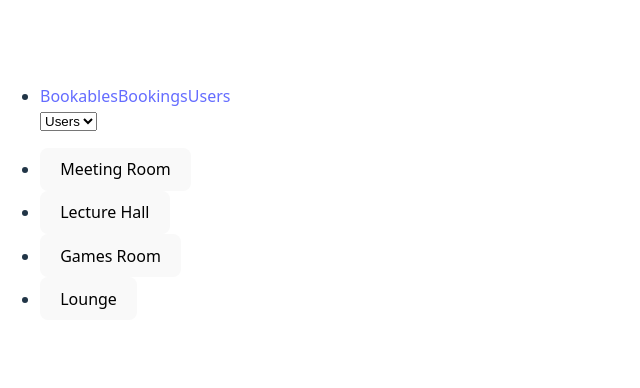
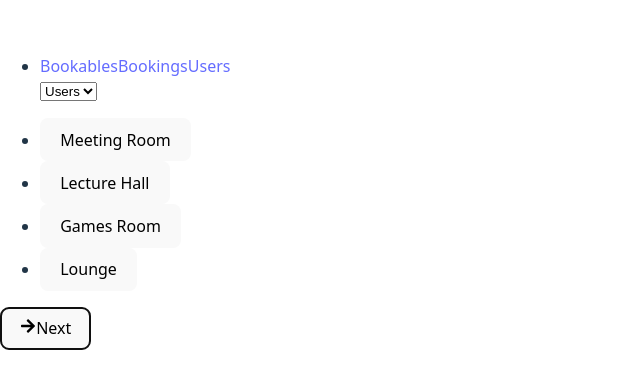
Before and after one commit to xxlarteom90/my-app, a React app in the folder frontend/: page /bookablesPage in a window 1280 px wide. Shown: the part 198-586 px from the top of the page, without its empty margins (0-640 px from the left). Built offline with nearby package versions, Linux system fonts and the light colour scheme; the HTML template or start-up script is replaced by a standard one.

Commit message:
0206-next-button

```diff
--- a/frontend/src/pages/bookables/BookablesList.tsx
+++ b/frontend/src/pages/bookables/BookablesList.tsx
@@ -1,14 +1,21 @@
 import { useState } from "react";
 import { bookables } from "../../static.json";
 import { Button } from "react-bootstrap";
+import { FaArrowRight } from "react-icons/fa";
 
 export function BookablesList() {
   const group = "Rooms";
   const bookablesInGroup = bookables.filter((b) => b.group === group);
   const [bookableIndex, setBookableIndex] = useState(1);
 
+  function nextBookable() {
+    setBookableIndex((i) => (i + 1) % bookablesInGroup.length);
+  }
+
+  console.log(bookableIndex);
 
   return (
+    <div>
       <ul className="bookables items-list-nav">
         {bookablesInGroup.map((b, i) => (
           <span className="p-2">
@@ -23,5 +30,13 @@ export function BookablesList() {
           </span>
         ))}
       </ul>
+
+      <p>
+        <Button onClick={nextBookable} autoFocus>
+        <FaArrowRight/>
+          Next
+        </Button>
+      </p>
+    </div>
   );
 }
```
Lines whose indentation alone changed are shown as unchanged.
